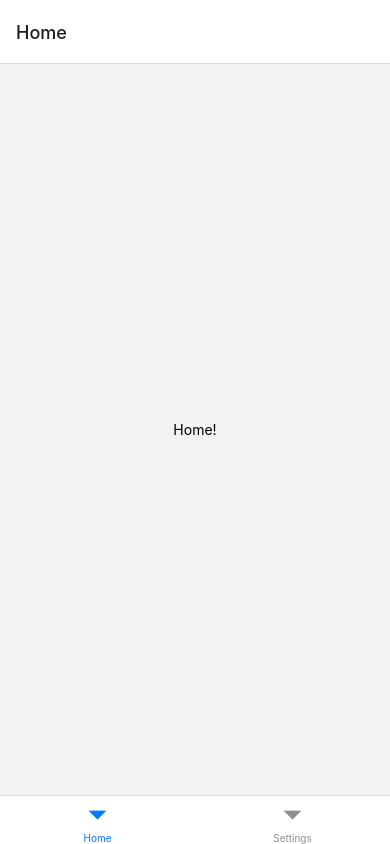
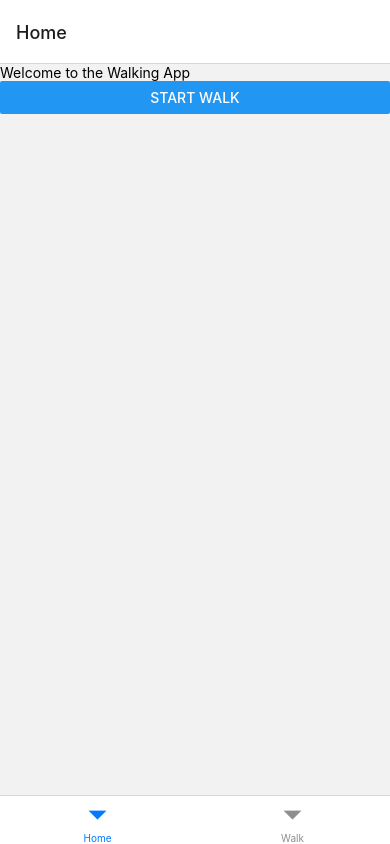
Before and after one commit to bgr944/WalkApp, a React Native app: screen /Home in a window 390 px wide. Built offline with nearby package versions, Linux system fonts and the light colour scheme.

Commit message:
Create home screen and walk setup screen

```diff
--- a/App.js
+++ b/App.js
@@ -1,23 +1,8 @@
-import * as React from 'react';
-import { Text, View } from 'react-native';
+import React from 'react';
 import { NavigationContainer } from '@react-navigation/native';
 import { createBottomTabNavigator } from '@react-navigation/bottom-tabs';
-
-function HomeScreen() {
-  return (
-    <View style={{ flex: 1, justifyContent: 'center', alignItems: 'center' }}>
-      <Text>Home!</Text>
-    </View>
-  );
-}
-
-function SettingsScreen() {
-  return (
-    <View style={{ flex: 1, justifyContent: 'center', alignItems: 'center' }}>
-      <Text>Settings!</Text>
-    </View>
-  );
-}
+import HomeScreen from './screens/Home';
+import WalkSetupScreen from './screens/Walk';
 
 const Tab = createBottomTabNavigator();
 
@@ -26,11 +11,8 @@ export default function App() {
     <NavigationContainer>
       <Tab.Navigator>
         <Tab.Screen name="Home" component={HomeScreen} />
-        <Tab.Screen name="Settings" component={SettingsScreen} />
+        <Tab.Screen name="Walk" component={WalkSetupScreen} />
       </Tab.Navigator>
     </NavigationContainer>
   );
 }
-
-/* This tab nav set up copied from:
-https://reactnavigation.org/docs/tab-based-navigation */
--- /dev/null
+++ b/screens/Home.js
@@ -0,0 +1,16 @@
+import React from 'react';
+import { View, Text, Button } from 'react-native';
+
+const HomeScreen = ({ navigation }) => {
+  return (
+    <View>
+      <Text>Welcome to the Walking App</Text>
+      <Button
+        title="Start Walk"
+        onPress={() => navigation.navigate('Walk')}
+      />
+    </View>
+  );
+};
+
+export default HomeScreen;
--- /dev/null
+++ b/screens/Walk.js
@@ -0,0 +1,15 @@
+import React from 'react';
+import { View, Text } from 'react-native';
+
+const WalkSetupScreen = () => {
+  return (
+    <View>
+      <Text>Walk Setup Screen</Text>
+          {
+
+      }
+    </View>
+  );
+};
+
+export default WalkSetupScreen;
```
